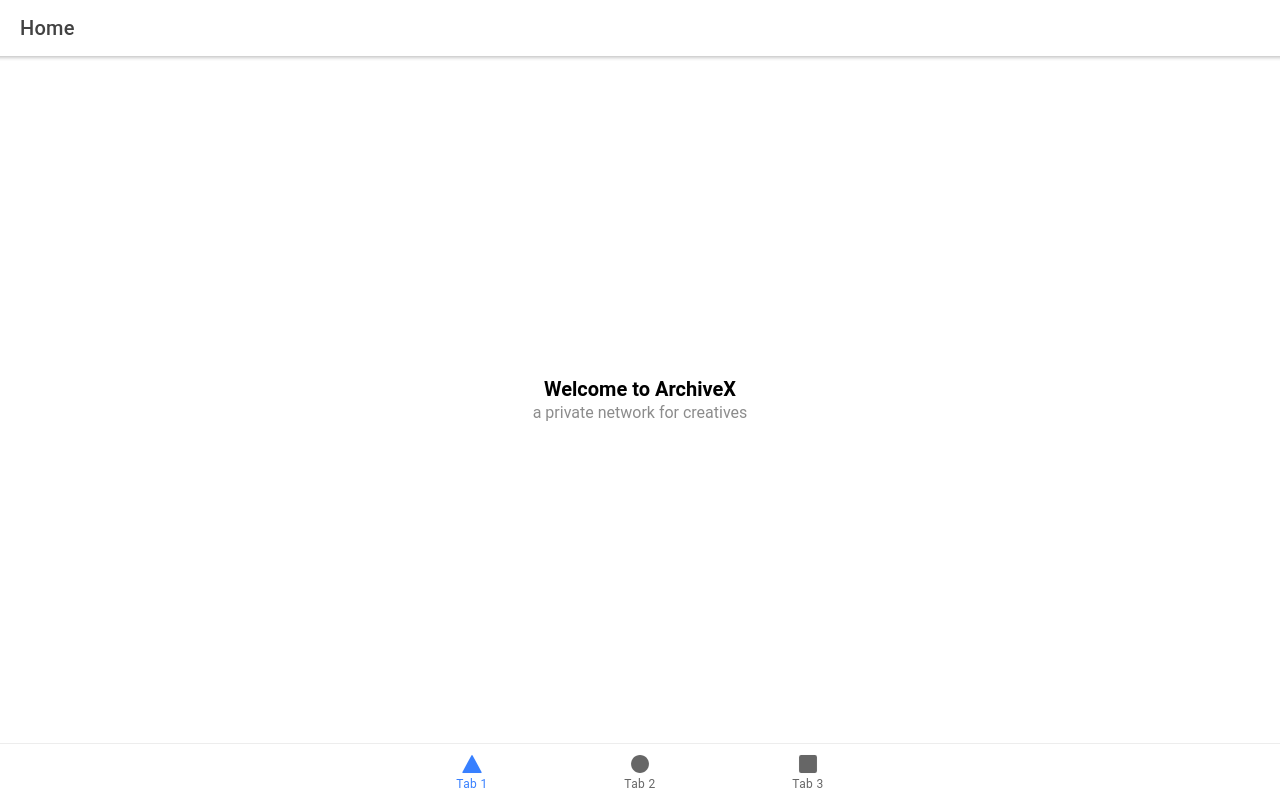
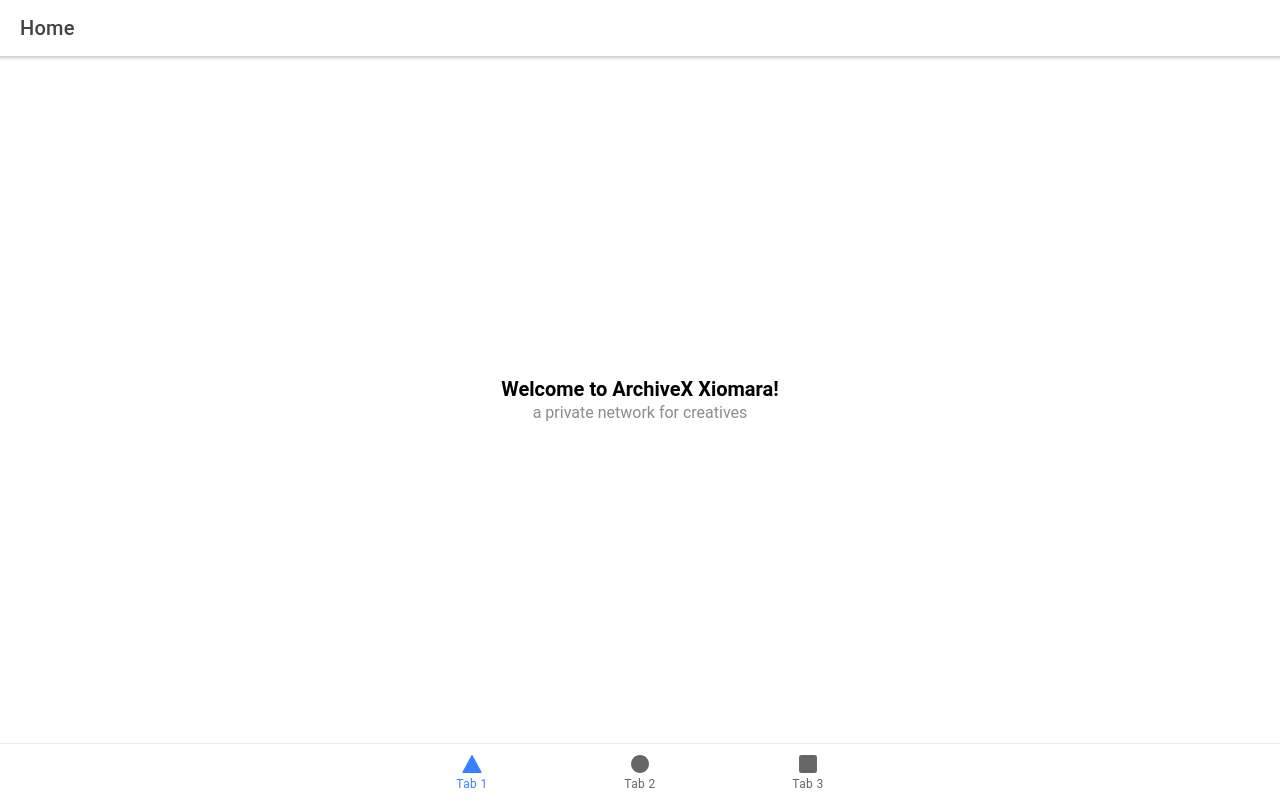
Before and after one commit to EmilioMurillo/archive-x, a React (Create React App) app: page /tab1 in a window 1280 px wide. Built offline with nearby package versions, Linux system fonts and the light colour scheme.

Commit message:
playful message

```diff
--- a/src/pages/Tab1.tsx
+++ b/src/pages/Tab1.tsx
@@ -16,7 +16,7 @@ const Tab1: React.FC = () => {
             <IonTitle size="large">Home</IonTitle>
           </IonToolbar>
         </IonHeader>
-        <ExploreContainer name="Welcome to ArchiveX" />
+        <ExploreContainer name="Welcome to ArchiveX Xiomara!" />
       </IonContent>
     </IonPage>
   );
```
